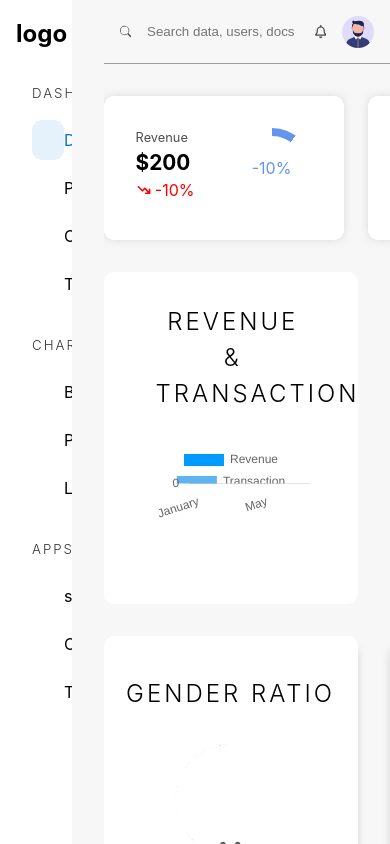
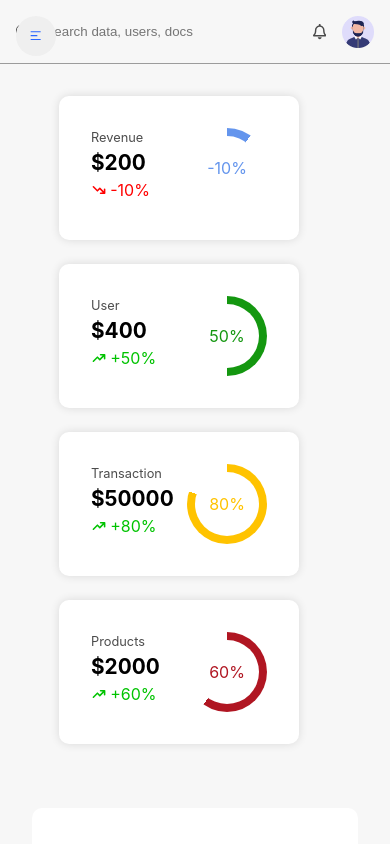
Before and after one commit to arafatsani36/admin-dashboard, a React (Vite) app: page /admin/dashboard in a window 390 px wide. Built offline with nearby package versions, Linux system fonts and the light colour scheme.

Commit message:
responsive

```diff
--- a/src/App.tsx
+++ b/src/App.tsx
@@ -1,4 +1,4 @@
-import { BrowserRouter as Router, Routes, Route } from "react-router-dom";
+import { BrowserRouter as Router, Routes, Route, Link } from "react-router-dom";
 import { lazy, Suspense } from "react";
 import Loading from "./component/loading";
 
@@ -22,6 +22,8 @@ const App = () => {
   <Router>
     <Suspense fallback = {<Loading/>}>
       <Routes>
+          <Route path="/" element={ <Link to='/admin/dashboard'>Visit Dashboard</Link>}/>
+
           <Route path="/admin/dashboard" element={<Dashboard/>}/>
           <Route path="/admin/products" element={<Products/>}/>
           <Route path="/admin/customers" element={<Customers/>}/>
--- a/src/component/adminsidebar.tsx
+++ b/src/component/adminsidebar.tsx
@@ -1,16 +1,48 @@
+import { useEffect, useState } from "react";
 import { IconType } from "react-icons";
 import { AiFillFileText } from "react-icons/ai";
 import { FaChartBar, FaChartLine, FaChartPie, FaGamepad, FaStopwatch } from "react-icons/fa";
-import { IoIosPeople } from "react-icons/io";
-import { RiCoupon3Fill, RiDashboardFill, RiShoppingBag3Fill } from "react-icons/ri";
+
+import {  IoIosPeople, IoMdClose } from "react-icons/io";
+import { RiCoupon3Fill, RiDashboardFill, RiMenu2Line, RiShoppingBag3Fill } from "react-icons/ri";
 import {  Link, Location, useLocation} from "react-router-dom";
 
 const AdminSidebar = () => {
+    const location = useLocation();
+    const [showModel, setShowModel] = useState<boolean>(false);
+    const [isActive, setIsActive] = useState<boolean>(window.innerWidth < 1100);
 
-    const location = useLocation()
+    const resizeHandler = () => {
+        setIsActive(window.innerWidth < 1100)
+    }
+
+    useEffect(() => {
+        window.addEventListener("resize", resizeHandler);
+        return () => {
+            window.removeEventListener("resize", resizeHandler)
+        }
+    },[])
+
     return (
-        <aside>
+        <>
+        {isActive &&
+            <button id="hamburger" onClick={() => setShowModel(true)}>
+                <RiMenu2Line />
+            </button>
+
+        }
+          <aside style={isActive ? {
+            width:"20rem",
+            height: "100vh",
+            position: "fixed",
+            top: "0",
+            left:showModel ? "0" : "-20rem",
+            transition: "all 0.5s"
+
+          } :{}}>
                 <h2>logo</h2>
+
+                {isActive && <button id="close" onClick={() => setShowModel(false)}><IoMdClose /></button>}
 
                 {/* Dashboard start  */}
                 <div>
@@ -46,6 +78,7 @@ const AdminSidebar = () => {
                 </div>
                 {/* Apps end */}
           </aside>
+        </>
     );
 };
 
--- a/src/component/loading.tsx
+++ b/src/component/loading.tsx
@@ -1,8 +1,10 @@
 const Loading = () => {
     return (
-        <div>
-            <h2>loading....</h2>
-        </div>
+        <section className="loader">
+            <div>
+
+            </div>
+        </section>
     );
 };
 
--- /dev/null
+++ b/src/styles/_mediaquery.scss
@@ -0,0 +1,67 @@
+@media screen and (width <= 1200px) {
+    .adminContainer{
+        overflow: auto;
+    }
+    .dashboard{
+        .widgetContainer, .graphContainer, .transactionContainer{
+            justify-content: center;
+            flex-wrap: wrap;
+        }
+        .graphContainer{
+            padding: 2rem;
+        }
+        .transactionContainer{
+            padding: 2rem;
+            height: unset;
+        }
+    }
+
+    .productManagement{
+        padding: 2rem;
+    }
+}
+
+@media screen and (width <= 1100px) {
+    .adminContainer{
+       grid-template-columns: 1fr !important;
+    }
+
+}
+
+@media screen and (width <= 600px) {
+    .productManagement{
+        flex-direction: column;
+        align-items: center;
+        padding: 0;
+        > section{
+            max-width: 400px;
+        }
+    }
+
+    .chartContainer{
+        padding: 0;
+
+        > h1{
+            margin: 0;
+        }
+        > section{
+            margin: 8rem auto;
+
+            > h2{
+                @include heading(1px);
+
+            }
+        }
+    }
+
+    .dashboardAppContainer > section {
+        .stopWatch, .couponFrom{
+            display: flex;
+            flex-direction: column;
+         }
+         .stopWatch{
+            align-items: center;
+         }
+    }
+
+}
--- a/src/styles/app.scss
+++ b/src/styles/app.scss
@@ -3,6 +3,7 @@
 @import "products";
 @import "charts";
 @import "dasboardapp";
+@import "mediaquery";
 :root {
     font-family: Inter, system-ui, Avenir, Helvetica, Arial, sans-serif;
     line-height: 1.5;
@@ -143,3 +144,53 @@ a{
       }
     }
   }
+
+#hamburger{
+    display: grid;
+    place-items: center;
+    @include square(2.5rem);
+    border: none;
+    outline: none;
+    cursor: pointer;
+    position: fixed;
+    color: rgba(44,104,255);
+    top: 1rem;
+    left: 1rem;
+    border-radius: 50%;
+    z-index: 9;
+}
+
+#close{
+    border: none;
+    outline: none;
+    display: grid;
+    place-items: center;
+    @include square(2.5rem);
+    top: 1rem;
+    right: 1rem;
+    position: absolute;
+    border-radius: 50%;
+    cursor: pointer;
+
+}
+
+.loader{
+    width: 100%;
+    height: 100vh;
+    @include flex;
+    > div{
+        @include square(2rem);
+        border-radius: 50%;
+        border-top: 1px solid rgb(43,43,43);
+        border-left: 1px solid rgb(43,43,43);
+        border-right: 1px solid #fff;
+        border-bottom: 1px solid #fff;
+        animation: loading-animation 0.5s linear infinite;
+    }
+}
+
+@keyframes loading-animation{
+    to{
+        transform: rotateZ(360deg);
+    }
+}
```
Lines whose indentation alone changed are shown as unchanged.
